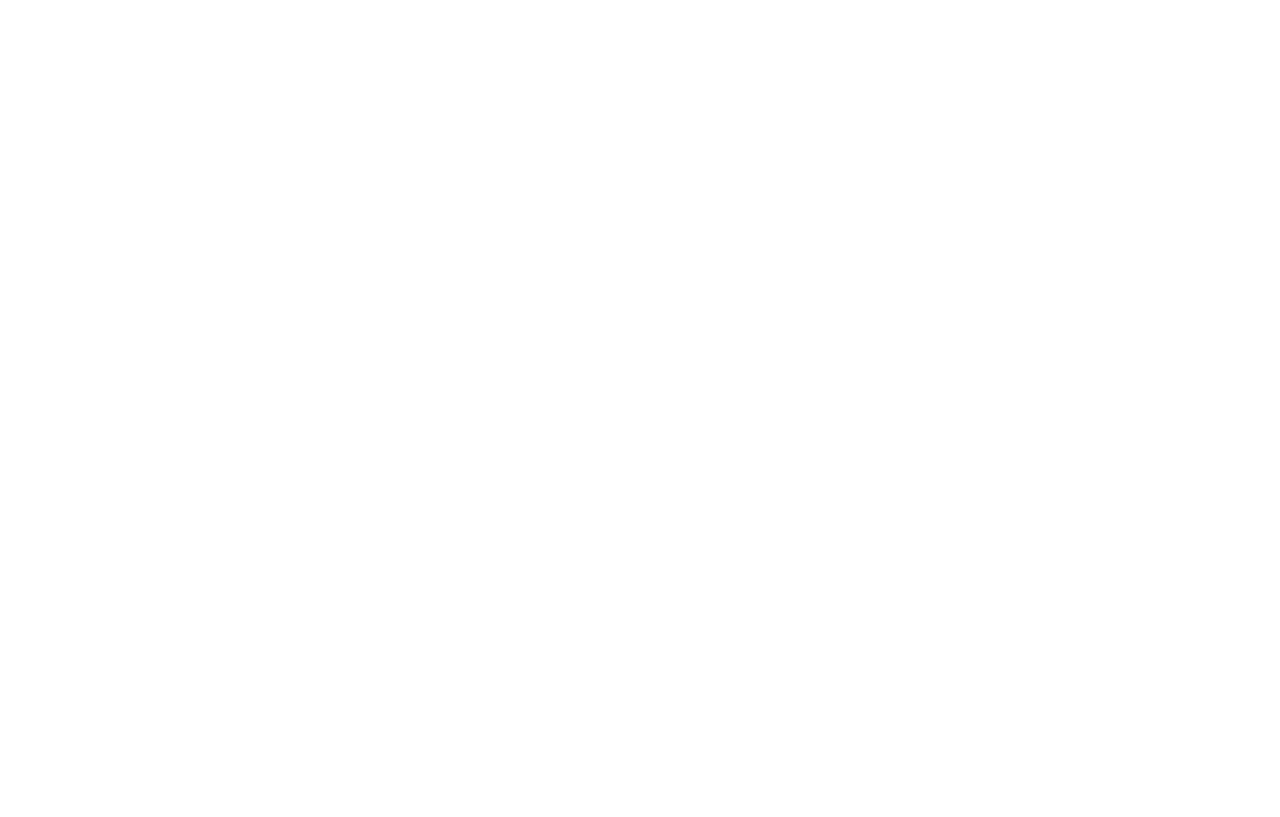
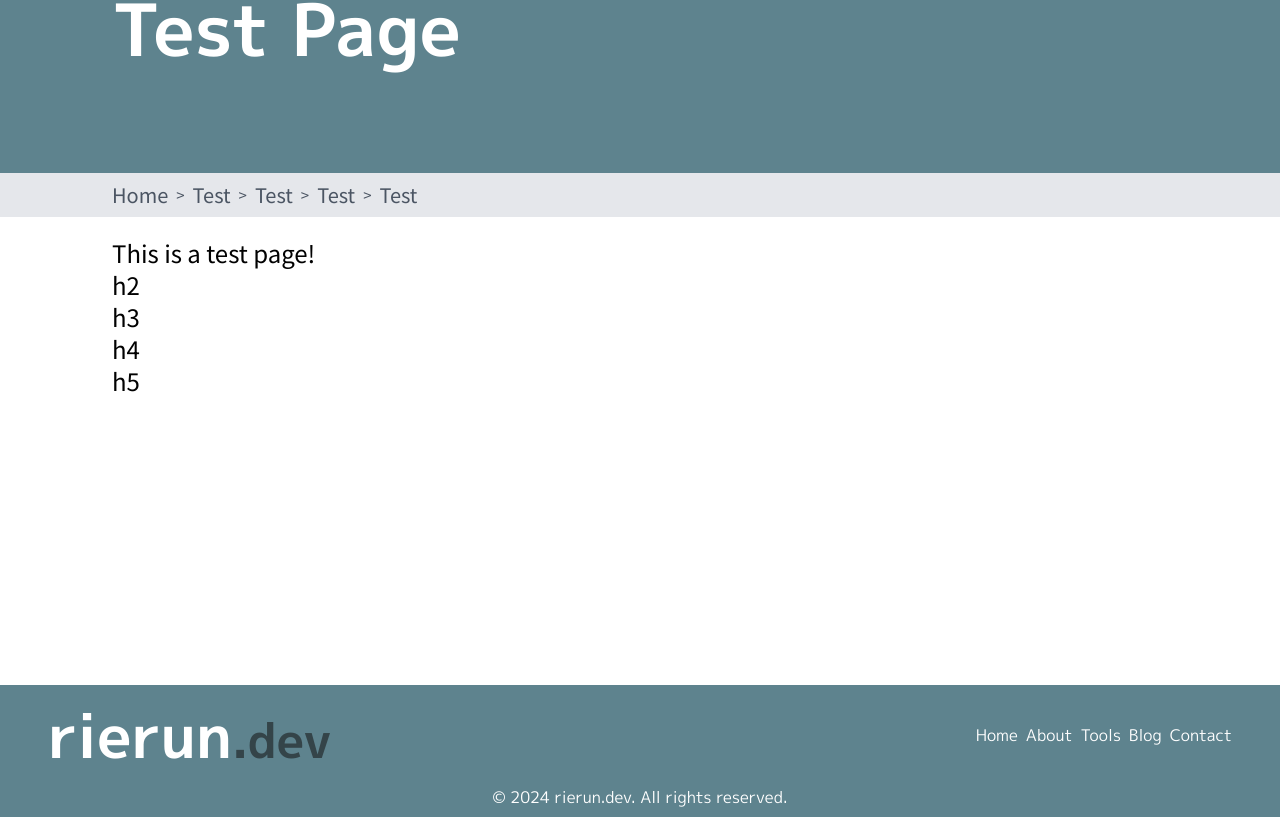
Before and after one commit to rierun/rierun.dev, a Next.js app: page /test in a window 1280 px wide. Shown: the part 225-1042 px from the top of the page. Before the commit the page ends 800 px from the top, so only its background shows below. Built offline with nearby package versions, Linux system fonts and the light colour scheme.

Commit message:
work: 🚧 add page base

```diff
--- a/src/app/layout.tsx
+++ b/src/app/layout.tsx
@@ -1,4 +1,4 @@
-import type { Metadata } from "next";
+import { Metadata } from "next";
 import { Noto_Sans_JP } from "next/font/google";
 import "./globals.css";
 import Header from "@/components/main/Header";
@@ -6,8 +6,31 @@
 const NotoSansJP = Noto_Sans_JP({ weight: ["400", "700"], subsets: ["latin"] });
 
 export const metadata: Metadata = {
-  title: "rierun.dev",
-  description: "This domain is currently in the process of creating a site",
+  metadataBase: new URL("https://rierun.dev"),
+  title: {
+    template: "%s | rierun.dev",
+    default: "rierun.dev",
+  },
+  description: "りえるんのサイト！",
+  openGraph: {
+    type: "website",
+    locale: "ja_JP",
+    url: "https://rierun.dev",
+    title: "rierun.dev",
+    description: "りえるんのサイト！",
+    siteName: "rierun.dev",
+    images: [
+      {
+        url: "https://rierun.dev/og/dfog.png",
+        width: 1200,
+        height: 675,
+        alt: "rierun.dev",
+      },
+    ],
+  },
+  alternates: {
+    canonical: "/",
+  },
 };
 
 export default function RootLayout({
--- a/src/app/page.tsx
+++ b/src/app/page.tsx
@@ -1,3 +1,9 @@
+import { Metadata } from "next";
+
+export const metadata: Metadata = {
+  title: "ホーム | rierun.dev",
+};
+
 export default function Page() {
   return (
     <main className="h-[calc(100vh_-_110px)] px-3 py-5 text-white">
--- a/src/app/test/page.tsx
+++ b/src/app/test/page.tsx
@@ -1,8 +1,44 @@
+import MainPage from "@/components/main/mainPage";
+import { Metadata } from "next";
+
+export const metadata: Metadata = {
+  title: "Test Page",
+};
+
 export default function Page() {
+  const breadcrumbTrail: BreadcrumbTrail[] = [
+    {
+      name: "Home",
+      href: "/",
+    },
+    {
+      name: "Test",
+      href: "/test",
+    },
+    {
+      name: "Test",
+      href: "/test",
+    },
+    {
+      name: "Test",
+      href: "/test",
+    },
+    {
+      name: "Test",
+      href: "/test",
+    },
+  ];
+
   return (
-    <main>
-      <h1>Test Page</h1>
-      <p>This is a test page.</p>
-    </main>
+    <MainPage breadcrumbs={breadcrumbTrail} title="Test Page">
+      <div>
+        This is a test page!
+        <br />
+        <h2>h2</h2>
+        <h3>h3</h3>
+        <h4>h4</h4>
+        <h5>h5</h5>
+      </div>
+    </MainPage>
   );
 }
--- /dev/null
+++ b/src/components/main/Footer.tsx
@@ -0,0 +1,38 @@
+import { M_PLUS_1p } from "next/font/google";
+import Link from "next/link";
+
+const MPlus1p = M_PLUS_1p({ weight: ["400", "700"], subsets: ["latin"] });
+
+export default function Footer() {
+  return (
+    <footer className={"bg-[#5E838E] text-white " + MPlus1p.className}>
+      <div className="h-full flex flex-row justify-center md:justify-between items-center px-5 md:px-12 py-5">
+        <div className="text-6xl font-bold">
+          rierun<span className="text-5xl text-[#344449]">.dev</span>
+        </div>
+        <div className="flex flex-row gap-2">
+          <div>
+            <Link href="/">Home</Link>
+          </div>
+          <div>
+            <Link href="/about">About</Link>
+          </div>
+          <div>
+            <Link href="/tools">Tools</Link>
+          </div>
+          <div>
+            <Link href="/blog">Blog</Link>
+          </div>
+          <div>
+            <Link href="/contact">Contact</Link>
+          </div>
+        </div>
+      </div>
+      <div>
+        <div className="text-1xl text-center pb-2">
+          © 2024 rierun.dev. All rights reserved.
+        </div>
+      </div>
+    </footer>
+  );
+}
--- a/src/components/main/Header.tsx
+++ b/src/components/main/Header.tsx
@@ -1,4 +1,5 @@
 import { M_PLUS_1p } from "next/font/google";
+import Link from "next/link";
 
 const MPlus1p = M_PLUS_1p({ weight: ["400", "700"], subsets: ["latin"] });
 
@@ -7,7 +8,9 @@
     <header className={MPlus1p.className + " h-[110px]"}>
       <div className="h-full flex flex-row justify-center md:justify-normal items-center px-5 md:px-12">
         <div className="text-6xl text-[#323232] font-bold">
-          rierun<span className="text-5xl text-[#5E838E]">.dev</span>
+          <Link href="/">
+            rierun<span className="text-5xl text-[#5E838E]">.dev</span>
+          </Link>
         </div>
         <div></div>
       </div>
--- a/src/components/main/mainPage.tsx
+++ b/src/components/main/mainPage.tsx
@@ -0,0 +1,54 @@
+import Link from "next/link";
+import Footer from "./Footer";
+import React from "react";
+import { M_PLUS_1p } from "next/font/google";
+
+const MPlus1p = M_PLUS_1p({ weight: ["400", "700"], subsets: ["latin"] });
+
+export default function MainPage({
+  children,
+  title,
+  breadcrumbs,
+}: Readonly<{
+  children: React.ReactNode;
+  title?: string | undefined;
+  breadcrumbs?: BreadcrumbTrail[] | undefined;
+}>) {
+  return (
+    <>
+      <main className="min-h-screen">
+        <div
+          className={
+            MPlus1p.className +
+            " " +
+            "h-72 bg-[#5E838E] text-7xl font-bold text-white flex flex-col justify-center pl-28"
+          }
+        >
+          <h1>{title}</h1>
+        </div>
+        <div className="bg-gray-200 py-2 pl-28">
+          {breadcrumbs && (
+            <div className="flex flex-row gap-2 items-center text-xl text-gray-600">
+              {breadcrumbs.map(
+                (breadcrumb, index) =>
+                  breadcrumb && (
+                    <React.Fragment key={index}>
+                      <div>
+                        <Link href={breadcrumb.href}>{breadcrumb.name}</Link>
+                      </div>
+
+                      <div className="text-[15px] ">
+                        {index < breadcrumbs.length - 1 && " > "}
+                      </div>
+                    </React.Fragment>
+                  ),
+              )}
+            </div>
+          )}
+        </div>
+        <div className="text-2xl px-28 pt-5">{children}</div>
+      </main>
+      <Footer />
+    </>
+  );
+}
--- /dev/null
+++ b/src/types/breadcrumbsTrail.d.ts
@@ -0,0 +1,4 @@
+type BreadcrumbTrail = {
+  name: string;
+  href: string;
+};
```
Also changed, not shown: public/og/dfog.png (added).
